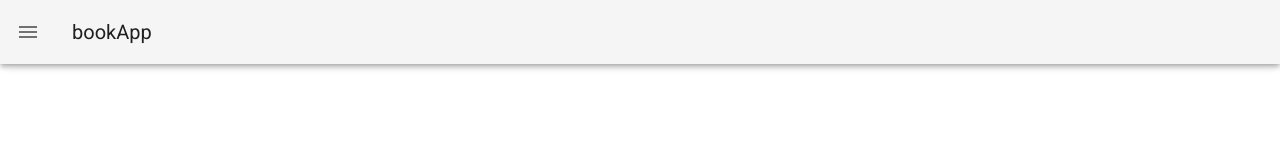
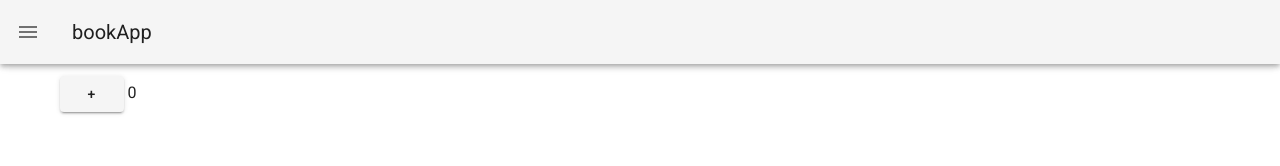
Before and after one commit to tackernao0522/udemy-aoki-nuxt2js-lesson, a Nuxt app in the folder section04/bookapp/: page /vuextest in a window 1280 px wide. Before the commit this address had no page. Shown: the top 166 px of the page. Built offline with nearby package versions, Linux system fonts and the light colour scheme.

Commit message:
66 Vuex サンプル1 increment

```diff
--- /dev/null
+++ b/section04/bookapp/pages/vuextest.vue
@@ -0,0 +1,13 @@
+<template>
+  <div>
+    <v-btn @click="$store.commit('increment')">+</v-btn>
+    {{ $store.state.counter }}
+  </div>
+</template>
+
+<script>
+export default {}
+</script>
+
+<style>
+</style>
--- /dev/null
+++ b/section04/bookapp/store/index.js
@@ -0,0 +1,9 @@
+export const state = () => ({
+  counter: 0,
+})
+
+export const mutations = {
+  increment(state) {
+    state.counter++
+  }
+}
```
Also changed, not shown: 1 other file (tests, documents, lock files or other folders).
